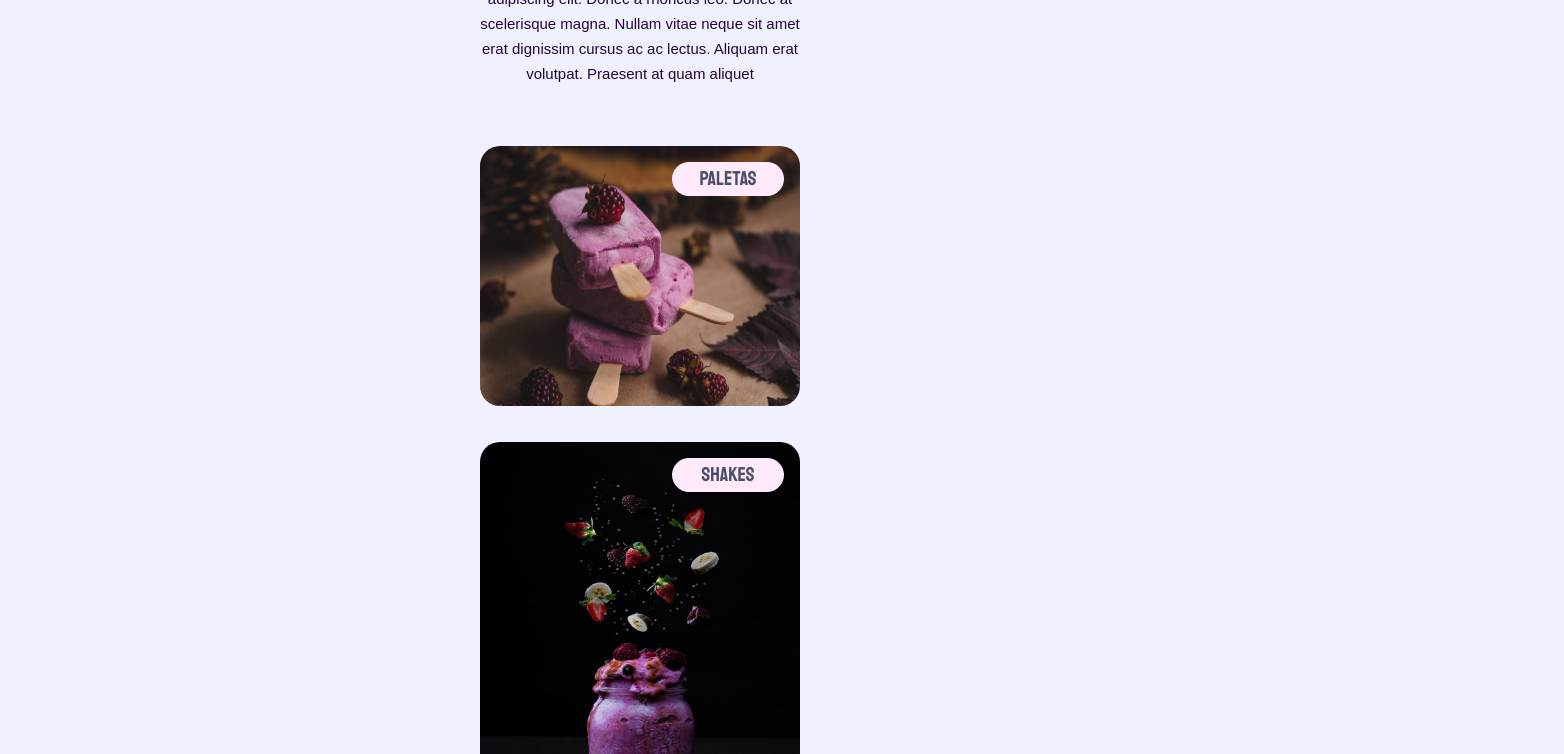
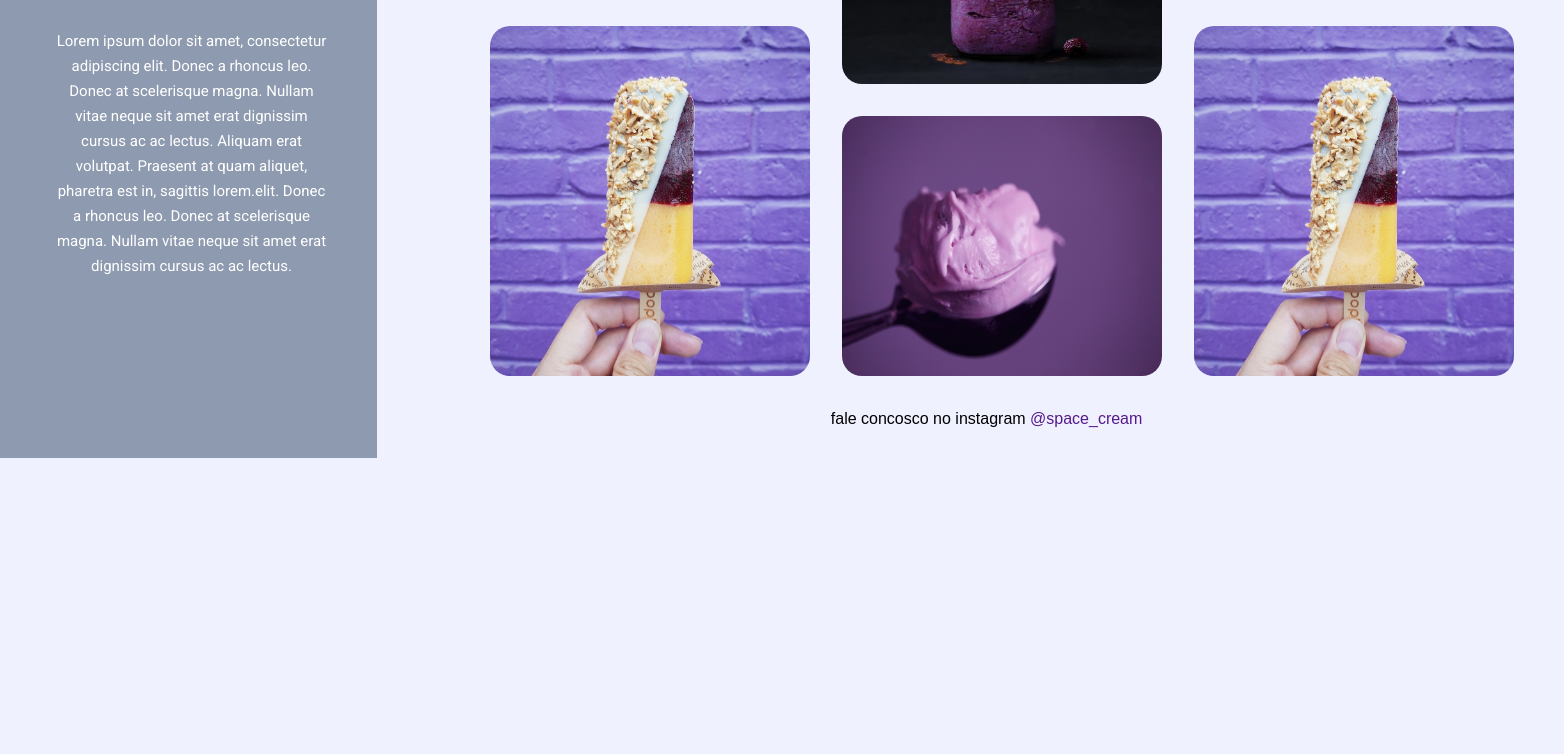
Before and after one commit to Andreloren/mobile_first, a plain HTML site: page SpaceCream/index.html in a window 1280 px wide. Shown: the part 346-1100 px from the top of the page, 1564 px wide, since content can reach past the window. After the commit the page ends 804 px from the top, so only its background shows below. Drawn offline with Linux system fonts and the light colour scheme; a web font is replaced by a local one.

Commit message:
incluido resposividade para desktop e readme

```diff
--- a/SpaceCream/index.html
+++ b/SpaceCream/index.html
@@ -12,7 +12,7 @@
     <link rel="stylesheet" href="style.css" />
 
     <link
-      href="https://fonts.googleapis.com/css2?family=Palanquin&family=Staatliches&display=swap"
+      href="https://fonts.googleapis.com/css2?family=Palanquin&family=Roboto&family=Staatliches&display=swap"
       rel="stylesheet"
     />
   </head>
@@ -20,6 +20,14 @@
     <header>
       <img class="logo" src="images/logo.svg" alt="Logo Space Cream" />
       <div><h1>space cream</h1></div>
+      <p>
+        Lorem ipsum dolor sit amet, consectetur adipiscing elit. Donec a rhoncus
+        leo. Donec at scelerisque magna. Nullam vitae neque sit amet erat
+        dignissim cursus ac ac lectus. Aliquam erat volutpat. Praesent at quam
+        aliquet, pharetra est in, sagittis lorem.elit. Donec a rhoncus leo.
+        Donec at scelerisque magna. Nullam vitae neque sit amet erat dignissim
+        cursus ac ac lectus.
+      </p>
     </header>
     <main>
       <p>
@@ -28,6 +36,7 @@
         dignissim cursus ac ac lectus. Aliquam erat volutpat. Praesent at quam
         aliquet
       </p>
+      <div id="grid">
         <div class="imagens">
           <div class="paletas">
             <img src="images/paletas.jpg" alt="Paletas" />
@@ -36,6 +45,14 @@
           <div class="shakes">
             <img src="images/Shakes.jpg" alt="Shakes" />
             <div>Shakes</div>
+          </div>
+          <div id="paletadupla" class="paletas">
+            <img src="images/paletas.jpg" alt="Paletas" />
+            <div>Paletas</div>
+          </div>
+          <div id="picoleduplo" class="picoles">
+            <img src="images/Picoles.jpg" alt="Picoles" />
+            <div>Picolés</div>
           </div>
           <div class="massas">
             <img src="images/Massas.jpg" alt="Massas" />
@@ -46,6 +63,8 @@
             <div>Picolés</div>
           </div>
         </div>
+      </div>
+      <footer>fale concosco no instagram <a href="">@space_cream</a></footer>
     </main>
   </body>
 </html>
--- a/SpaceCream/style.css
+++ b/SpaceCream/style.css
@@ -9,6 +9,7 @@
 
   --font-text-max: "Staatliches", sans-serif;
   --font-text-min: "Palanquin", sans-serif;
+  --font-text-desktop: "Roboto", sans-serif;
 
   --background-body: #eff1ff;
   --background-button: #feeafa;
@@ -54,6 +55,10 @@ header h1 {
   text-shadow: 0px 2px 2px rgba(0, 0, 0, 0.25);
 }
 
+header p {
+  display: none;
+}
+
 .logo {
   width: 17rem;
   height: 17rem;
@@ -76,6 +81,7 @@ main p {
   font-size: 1.5rem;
   line-height: 2.5rem;
   text-align: center;
+  display: block;
 }
 
 .imagens {
@@ -96,7 +102,8 @@ main p {
   height: 40rem;
 }
 
-.picoles img {
+.picoles img,
+#picoleduplo img {
   height: 35rem;
 }
 
@@ -109,10 +116,17 @@ main p {
   align-items: flex-end;
 }
 
+#paletadupla,
+#picoleduplo {
+  display: none;
+}
+
 .paletas div,
 .shakes div,
 .massas div,
-.picoles div {
+.picoles div,
+#paletadupla div,
+#picoleduplo div {
   position: absolute;
   border-radius: 2rem;
   width: 112px;
@@ -124,3 +138,90 @@ main p {
   text-align: center;
   background: var(--background-button);
 }
+
+footer {
+  display: none;
+}
+
+@media (min-width: 700px) {
+  body {
+    background: var(--background-body);
+
+    max-width: 100vw;
+    height: 100%;
+    font-size: 1.6rem;
+    font-family: var(--font-text-min);
+    display: grid;
+    grid-template-columns: 19.5% 80.5%;
+  }
+
+  header {
+    width: 37.7rem;
+  }
+
+  header p {
+    display: block;
+    color: #fff;
+    font-size: 1.5rem;
+    line-height: 2.5rem;
+    text-align: center;
+    margin: 3.2rem 4.8rem 12.5rem 5.4rem;
+    font-family: var(--font-text-desktop);
+  }
+
+  header h1 {
+    font-size: 4.8rem;
+    padding: 2rem;
+  }
+
+  main {
+    display: grid;
+    margin: 0 5rem 0 16rem;
+  }
+
+  #grid {
+    margin-top: 3rem;
+    margin-left: 8rem;
+    margin-right: 5rem;
+  }
+
+  .imagens {
+    display: grid;
+    grid-template-columns: 1fr 1fr 1fr;
+    gap: 3.2rem;
+    margin: 0;
+  }
+
+  main p {
+    display: none;
+  }
+
+  #paletadupla,
+  #picoleduplo {
+    display: block;
+  }
+
+  #picoleduplo,
+  .picoles {
+    margin-top: -28%;
+  }
+
+  .paletas div,
+  .shakes div,
+  .massas div,
+  .picoles div,
+  #paletadupla div,
+  #picoleduplo div {
+    display: none;
+  }
+
+  footer {
+    display: block;
+    margin: 3rem 0;
+    text-align: center;
+  }
+
+  footer a {
+    text-decoration: none;
+  }
+}
```
Also changed, not shown: .github/Desktop.png (added), .github/Mobile1.png (added), 1 other file. Lines whose indentation alone changed are shown as unchanged.
